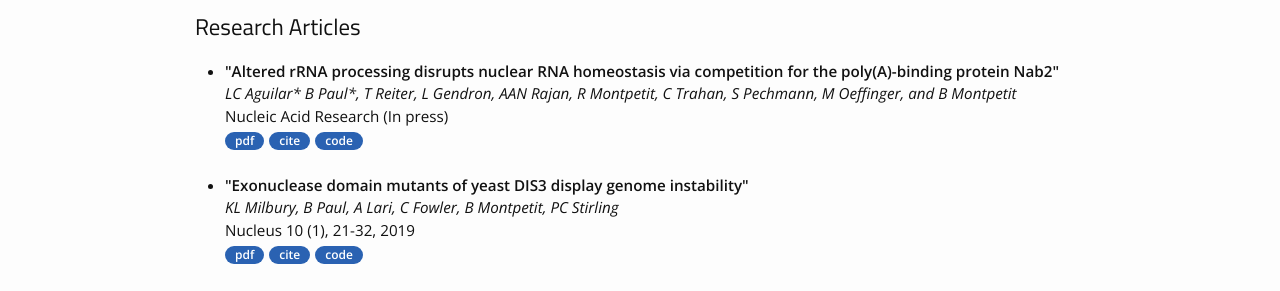
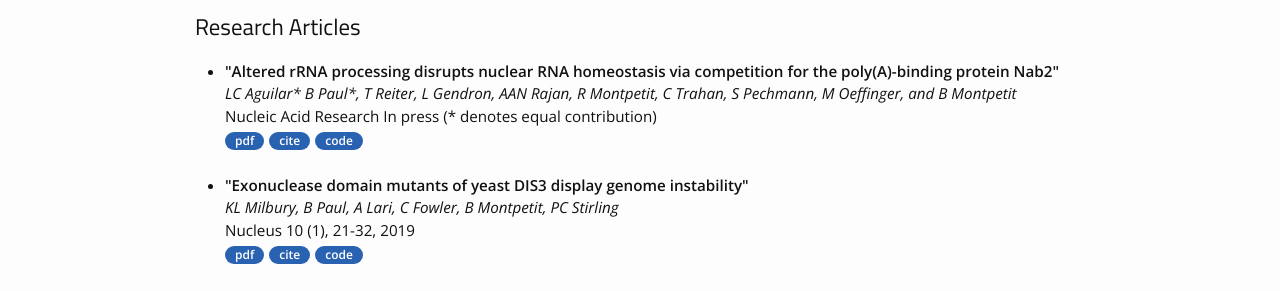
Before and after one commit to biplabua/biplabua.github.io, a Jekyll site: the page built from research.md, in a window 1280 px wide. Shown: the part 350-641 px from the top of the page. Built offline with Jekyll 4.4.1, drawn with Linux system fonts in a browser that asks for light colours.

Commit message:
New paper

```diff
--- a/research.md
+++ b/research.md
@@ -13,7 +13,7 @@ My research interest have changed as I have gone through different stages of my
 		<b>"Altered rRNA processing disrupts nuclear RNA homeostasis via competition for the poly(A)-binding protein Nab2"</b><br>
 		<i>LC Aguilar* B Paul*, T Reiter, L Gendron, AAN Rajan, R Montpetit, C Trahan, S Pechmann, M Oeffinger, and B Montpetit
 		</i><br>
-		Nucleic Acid Research (In press) <br>
+		Nucleic Acid Research In press (* denotes equal contribution) <br>
 		<a href="paper2.pdf"><div class="color-button">pdf</div></a><a href=""><div class="color-button">cite</div></a><a href=""><div class="color-button">code</div></a>
 	</li><br>
 	<li>
```
